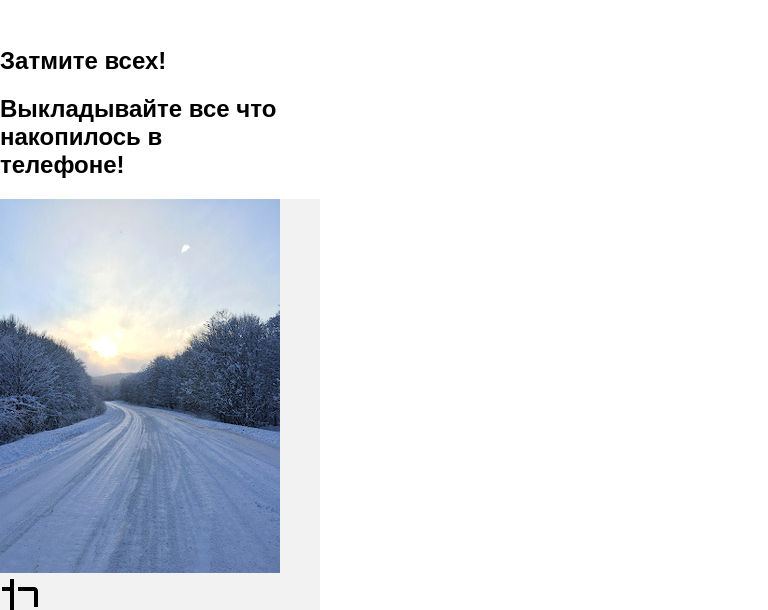
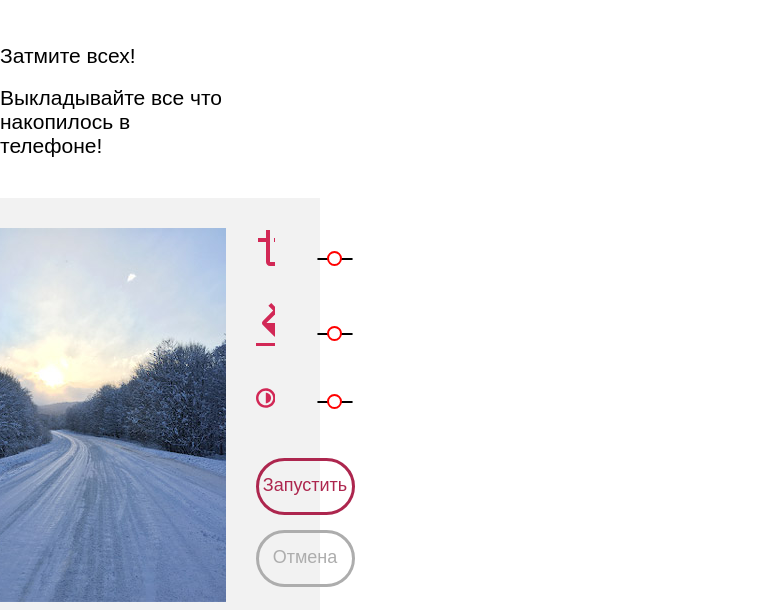
Before and after one commit to eldercs/Pink, a website: page photo.html in a window 768 px wide. Shown: the part 2719-3329 px from the top of the page. Drawn offline with nearby package versions, Linux system fonts and the light colour scheme; files that its build step writes are made by us from their sources.

Commit message:
photo table 100%

```diff
--- a/less/blocks/photo.less
+++ b/less/blocks/photo.less
@@ -105,9 +105,9 @@
         width:100%;
     }
     input[type=range]::-webkit-slider-runnable-track {
-    border-radius: 10px;
-    height: 2px;
-    border: 1px solid #000;
+        border-radius: 10px;
+        height: 2px;
+        border: 1px solid #000;
 
     }
     input[type=range]::-webkit-slider-thumb {
@@ -126,8 +126,8 @@
         width:320px;
     }
     .redactor__start{
-        color:red;
-        border:3px solid red;
+        color:rgb(173, 38, 78);
+        border:3px solid rgb(151, 149, 149);
         background:transparent;
         border-radius: 120px;
         font-size:18px;
@@ -135,13 +135,16 @@
         margin-bottom:15px;
     }
     .redactor__cancel{
-        color:red;
-        border:3px solid red;
+        color:rgb(173, 38, 78);
+        border:3px solid rgb(173, 38, 78);
         background:transparent;
         border-radius: 120px;
         font-size:18px;
         padding:14px 0 16px;
         margin-bottom:40px;
+    }
+    .slider1, .slider2, .slider3{
+        display:none;
     }
 }
 @media (min-width: 700px)and (max-width:1200px){
@@ -203,4 +206,89 @@
     .main-page__anna-panorama{
         position: relative;
     }
+    .main-bot{
+        font-size:14px;
+        margin-bottom:40px;
+        h2{
+            font-weight: 300;
+        }
+    }
+    .redactor-fse{
+        padding:30px 0 10px;
+        display:flex;
+        justify-content: center;
+        flex-direction: row;
+    }
+    input[type=range]{
+        margin-top:10px;
+        -webkit-appearance: none;
+        width:100%;
+    }
+    input[type=range]::-webkit-slider-runnable-track {
+        border-radius: 10px;
+        height: 2px;
+        border: 1px solid #000;
+
+    }
+    input[type=range]::-webkit-slider-thumb {
+        -webkit-appearance: none;
+        background-color: white;
+        border: 2px solid red;
+        width: 15px;
+        height: 15px;
+        border-radius: 10px;
+        cursor: pointer;
+        margin-top: -8px;
+    }
+
+    .red-tools{
+        opacity: 1;
+        fill:#d22856;
+        margin-bottom:20px;
+    }
+    .slider4{
+        display:none;
+    }
+    .red-tools{
+        display:flex;
+        flex-direction: row;
+        background: transparent;
+        svg{
+            padding-right:40px;
+        }
+    }
+    .redactor__photo{
+        margin-left:20px;
+    }
+    .redactor__tools{
+        margin-left:30px;
+        flex-grow: 1;
+        padding-right:40px;
+    }
+    .slider{
+        background: transparent;
+    }
+    .redactor__button{
+        display:flex;
+        flex-direction: column;
+        margin-top:40px;
+    }
+    .redactor__start{
+        color:rgb(173, 38, 78);
+        border:3px solid rgb(173, 38, 78);
+        background:transparent;
+        border-radius: 120px;
+        font-size:18px;
+        padding:14px 0 16px;
+        margin-bottom:15px;
+    }
+    .redactor__cancel{
+        color:rgb(173, 173, 173);
+        border:3px solid rgb(173, 173, 173);
+        background:transparent;
+        border-radius: 120px;
+        font-size:18px;
+        padding:14px 0 16px;
+        margin-bottom:40px;
+    }
 }
--- a/photo.html
+++ b/photo.html
@@ -149,7 +149,7 @@
             </div>
 
         <section class = "redactor">
-            <div>
+            <div class = "redactor-fse">
                 <div class = "redactor__photo">
                 <img src ="/img/photo-7-mobile@1x.jpg" alt ="winter">
                 </div>
@@ -159,6 +159,7 @@
                         <path fill="none" d="M0,0h48v48H0V0z" />
                         <path d="M34,30h4V14c0-2.21-1.79-4-4-4H18v4h16V30z M14,34V2h-4v8H2v4h8v20c0,2.21,1.79,4,4,4h20v8h4v-8h8v-4H14z" />
                     </svg>
+                    <input type="range" class="slider slider1">
                 </div>
                 <div class = "red-tools tools-2">
                     <svg version="1.0" xmlns="http://www.w3.org/2000/svg" xmlns:xlink="http://www.w3.org/1999/xlink" x="0px" y="0px"  width = "55px" height = "55px">
@@ -168,16 +169,18 @@
                         	c0,2.21,1.79,4,4,4s4-1.79,4-4C42,27.33,38,23,38,23z" />
                         <rect y="40" width="48" height="3" />
                     </svg>
+                    <input type="range" class="slider slider2">
                 </div>
                 <div class = "red-tools tools-3">
-                    <svg  version="1.0" xmlns="http://www.w3.org/2000/svg" xmlns:xlink="http://www.w3.org/1999/xlink" x="0px" y="0px"  width = "40px" height = "40px"  viewBox="-35.422 -7.96 31.92 31.92" >
+                    <svg  version="1.0" xmlns="http://www.w3.org/2000/svg" xmlns:xlink="http://www.w3.org/1999/xlink" x="0px" y="0px"  width = "55px" height = "40px"  viewBox="-35.422 -7.96 31.92 31.92" >
                         <path d="M-19.462-3.96c6.595,0,11.96,5.365,11.96,11.96s-5.365,11.96-11.96,11.96S-31.422,14.595-31.422,8
                     	    S-26.057-3.96-19.462-3.96 M-19.462-7.96c-8.814,0-15.96,7.145-15.96,15.96c0,8.813,7.146,15.96,15.96,15.96S-3.502,16.813-3.502,8
                     	    C-3.502-0.815-10.648-7.96-19.462-7.96L-19.462-7.96z" />
                         <path d="M-19.462,16.331c4.706,0,8.52-3.813,8.52-8.52c0-4.705-3.813-8.519-8.52-8.519" />
                     </svg>
+                    <input type="range" class="slider slider3">
                 </div>
-                <input type="range" class="slider">
+                <input type="range" class="slider slider4">
                 <div class = "redactor__button">
                 <button class = "redactor__start">Запустить</button>
                 <button class = "redactor__cancel">Отмена</button>
```
